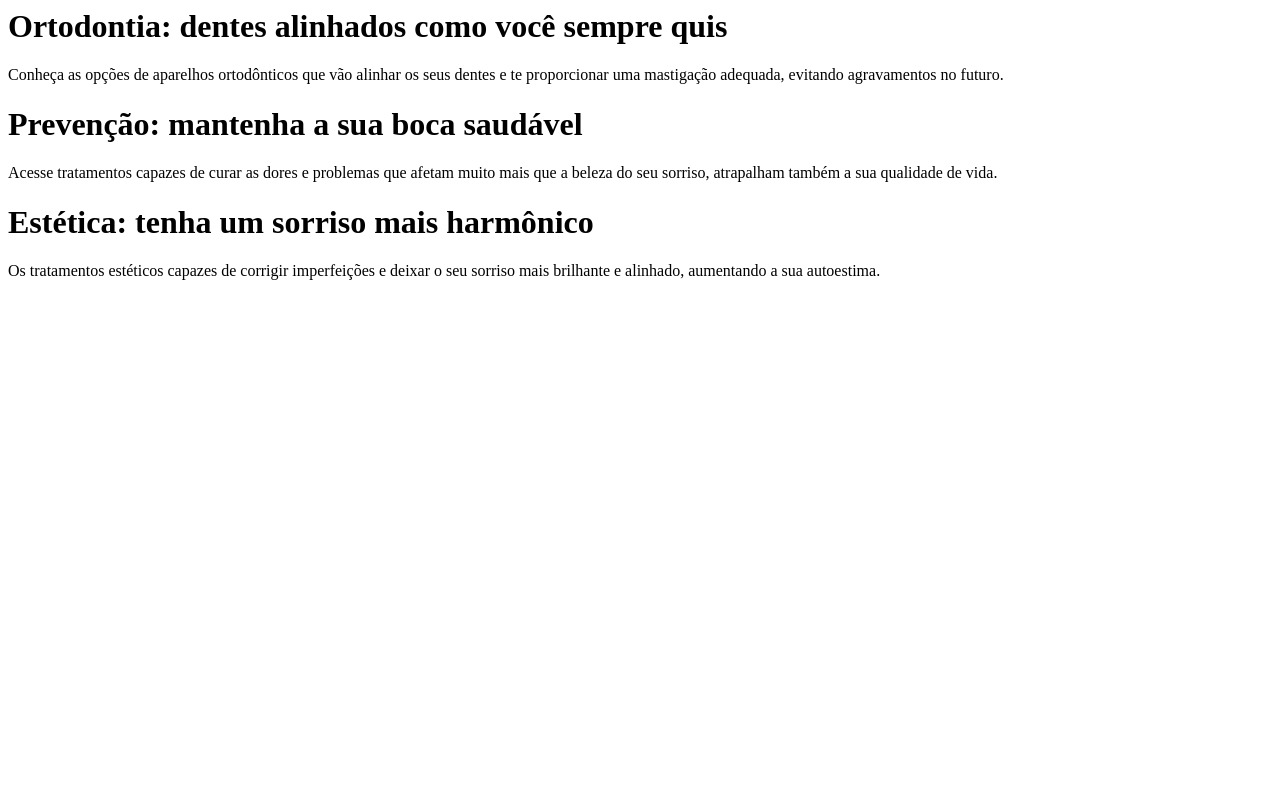
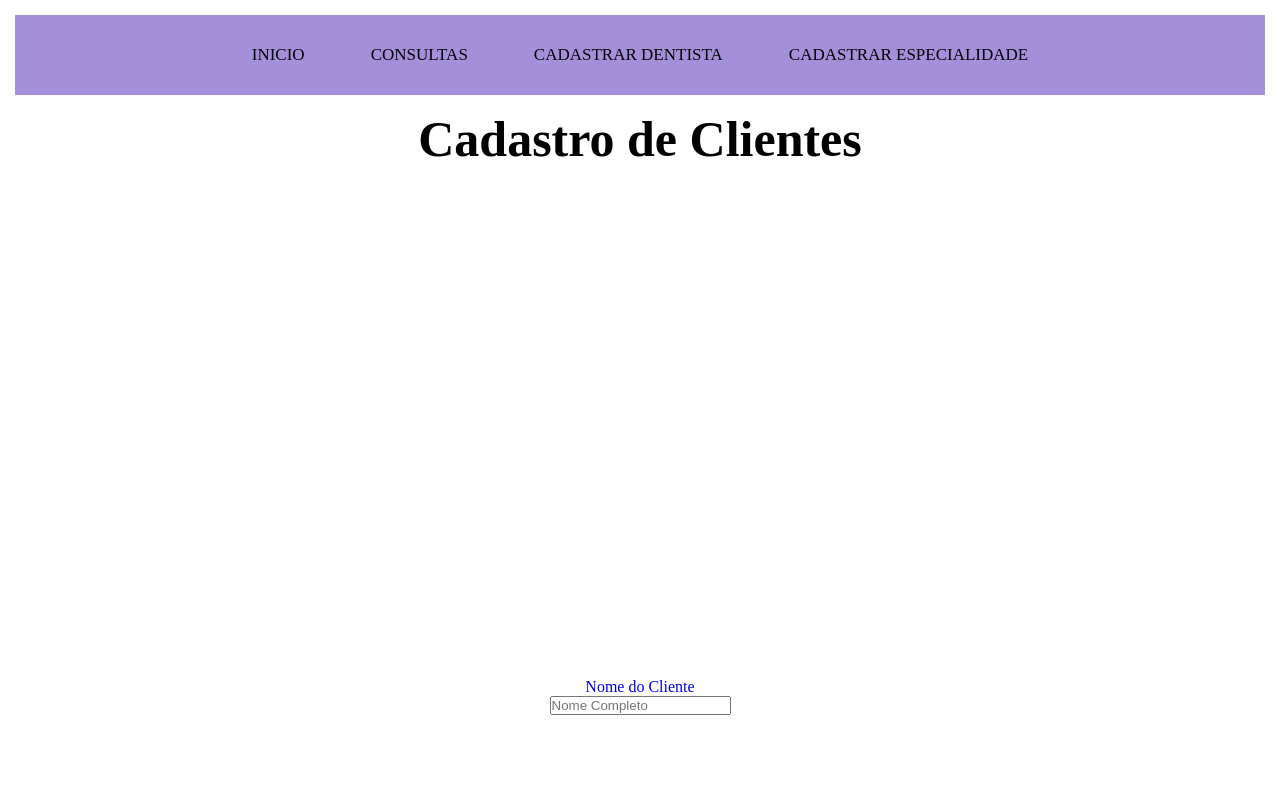
Before and after one commit to Vitor-ext/Projeto-Front-End, a website: page src/screens/cadastrar_cliente.html in a window 1280 px wide. Shown: the top 800 px of the page. Drawn offline with Linux system fonts and the light colour scheme.

Commit message:
"Front-End"
"Front-End"

```diff
--- /dev/null
+++ b/css/consulta.css
@@ -0,0 +1,11 @@
+h1{
+    color: black;
+    font-size: 50px;
+    padding: 10px;
+}
+
+
+body{
+    background-color: white;
+    /* background-image: url("../img/est-3.png"); */
+}
--- /dev/null
+++ b/css/forms.css
@@ -0,0 +1,4 @@
+.form-group{
+    padding: 500px;
+
+}
--- a/src/screens/cadastrar_cliente.html
+++ b/src/screens/cadastrar_cliente.html
@@ -1,26 +1,47 @@
-<div class="promocao">
+<!DOCTYPE html>
+<html lang="br-pt">
+<head>
+    <meta charset="UTF-8">
+    <meta name="viewport" content="width=device-width, initial-scale=1.0">
+    <meta http-equiv="X-UA-Compatible" content="ie=edge">
+    <title>Cadastro Cliente</title>
 
-    <h1>Ortodontia: dentes alinhados como você sempre quis</h1>
-    <p>
-      Conheça as opções de aparelhos ortodônticos que vão alinhar os seus dentes e te proporcionar uma mastigação adequada, evitando agravamentos no futuro.
-    </p>
+    <link rel="stylesheet" href="../../css/style.css">
+    <link rel="stylesheet" href="../../css/consulta.css">
+    <link rel="stylesheet" href="../../css/burguer.css">
+    <link rel="stylesheet" href="../../css/forms.css">
+</head>
+<body>
+
+  <div class="consultorio">
+
+    <nav>
+      <!-- <label class="logo">"SORRIYES"</label> -->
+      <ul class="">
+        <li><a href="../../index.html">Inicio</li>
+        <li><a href="./src/screens/Cadastrar_consultas.html">Consultas</li>
+        <li><a href="./src/screens/cadastrar_dentista.html">Cadastrar Dentista</li>
+        <!--<li><a href="./src/screens/cadastrar_cliente.html">Cadastrar Cliente</li>-->
+        <li><a href="./src/screens/cadastrar_especialidade.html">Cadastrar Especialidade</li>
+      </ul>
+    </nav>
 
   </div>
 
-  <div class="promocao">
+  <h1>Cadastro de Clientes</h1>
 
-    <h1>Prevenção: mantenha a sua boca saudável</h1>
-    <p>
-      Acesse tratamentos capazes de curar as dores e problemas que afetam muito mais que a beleza do seu sorriso, atrapalham também a sua qualidade de vida.
-    </p>
+  <form>
+    <div class="form-group">
+      <label>Nome do Cliente</label>
+      <input type="inputs" class="form-control" id="exampleInputEmail1" aria-describedby="emailHelp" placeholder="Nome Completo">
+    </div>
 
-  </div>
 
-  <div class="promocao">
 
-    <h1>Estética: tenha um sorriso mais harmônico</h1>
-    <p>
-      Os tratamentos estéticos capazes de corrigir imperfeições e deixar o seu sorriso mais brilhante e alinhado, aumentando a sua autoestima.
-    </p>
+  <script src="./js/script.js"></script>
 
-  </div>
+  <footer>
+    <p>Copyright 2022 © | ❤🚀❤ Vitor de Jesus ❤🚀❤</p>
+  </footer>
+</body>
+</html>
```
Also changed, not shown: index.html (+8 -8 lines), src/screens/cadastrar_especialidade.html (added, +15 -0 lines), 3 other files.
